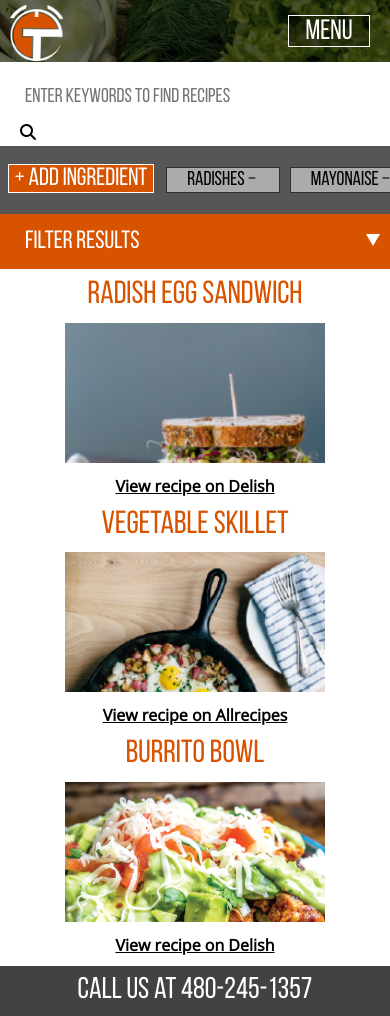
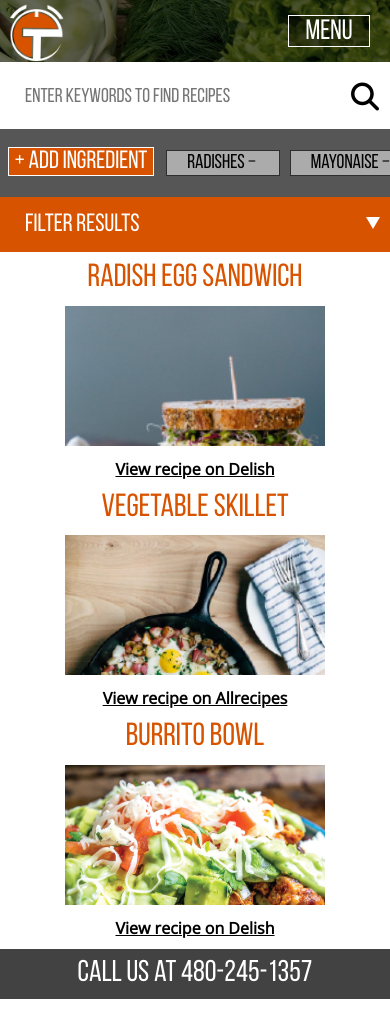
Before and after one commit to bethanythielen/bethanythielen.github.io, a plain HTML site: page html/recipefinder.html in a window 390 px wide. Drawn offline with nearby package versions, Linux system fonts and the light colour scheme; files that its build step writes are made by us from their sources; files whose address does not match are found by name.

Commit message:
mobile magnifying glass

```diff
--- a/css/home.css
+++ b/css/home.css
@@ -443,6 +443,7 @@ color: white;
 .searchBar {
 
 	position: relative;
+	width: auto;
 	margin-top: 6px;
 	padding: 5px 20px;
 }
@@ -454,6 +455,13 @@ color: white;
 
 }
 
+#magnifyingGlass3 {
+
+	font-size: 28px;
+	position: absolute;
+	bottom: 18px;
+	left: 90%;
+}
 
 
 input::placeholder {
--- a/html/recipefinder.html
+++ b/html/recipefinder.html
@@ -57,7 +57,7 @@
 						<form>
 							<div class="hiddenMobile searchBar">
 								<input type="search" name="recipesearch" placeholder="Enter keywords to find recipes">
-								<span class="fa fa-search"></span>
+								<span id="magnifyingGlass3" class="fa fa-search"></span>
 							</div>
 						</form>
 					</div>
```
